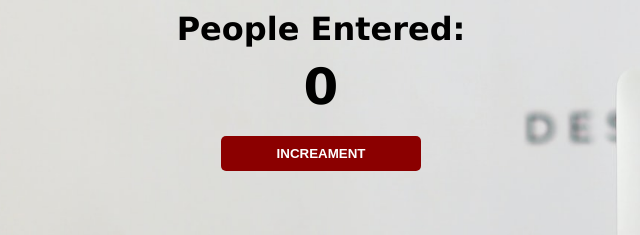
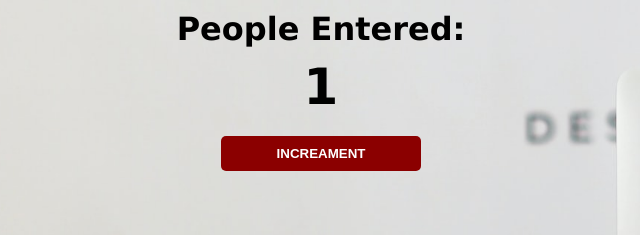
Before and after one commit to GaniyuSodiq/Passenger-Counter-App, a plain HTML site: page index.html in a window 1280 px wide. Both pictures are taken after a click on the button "INCREAMENT". Shown: the top 235 px of the page, 319-959 px from the left. Drawn offline with Linux system fonts and the light colour scheme.

Commit message:
complete passenger counter app

```diff
--- a/index.html
+++ b/index.html
@@ -9,7 +9,7 @@
 </head>
 <body>
     <h1>People Entered:</h1>
-    <h2 id="count">0</h2>
+    <h2 id="count-el">0</h2>
     <button id="increament-btn" onclick="increament()">INCREAMENT</button>
     <script src="index.js">    </script>
 </body>
--- a/index.js
+++ b/index.js
@@ -1,11 +1,9 @@
-let lapsCompleted = 0
+let count = 0
 
-function increamentLaps() {
-    lapsCompleted = lapsCompleted + 1
+let countEl = document.getElementById("count-el")
+
+
+function increament() {
+    count = count + 1
+    countEl.innerText = count
 }
-
-increamentLaps()
-increamentLaps()
-increamentLaps()
-
-console.log(lapsCompleted)
```
